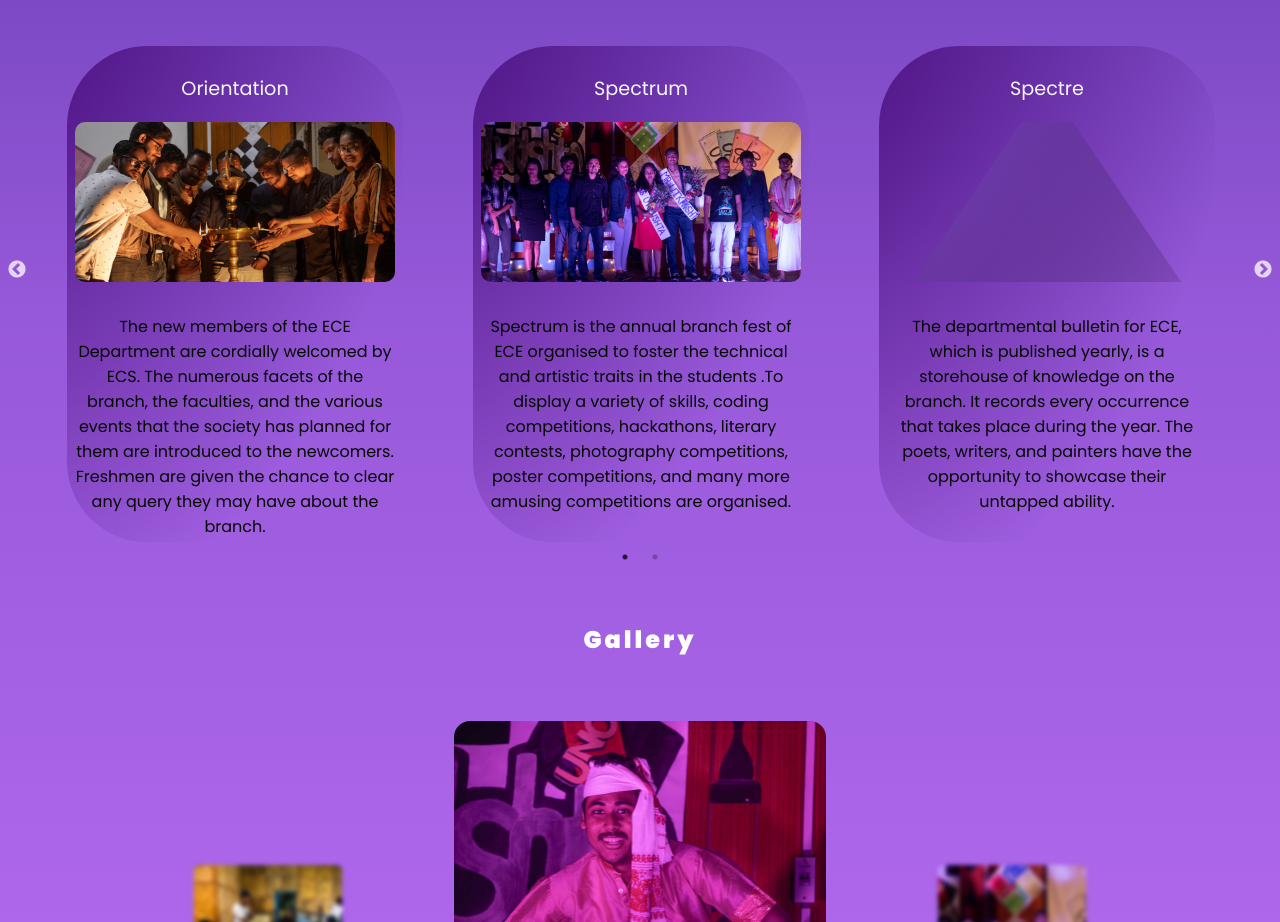
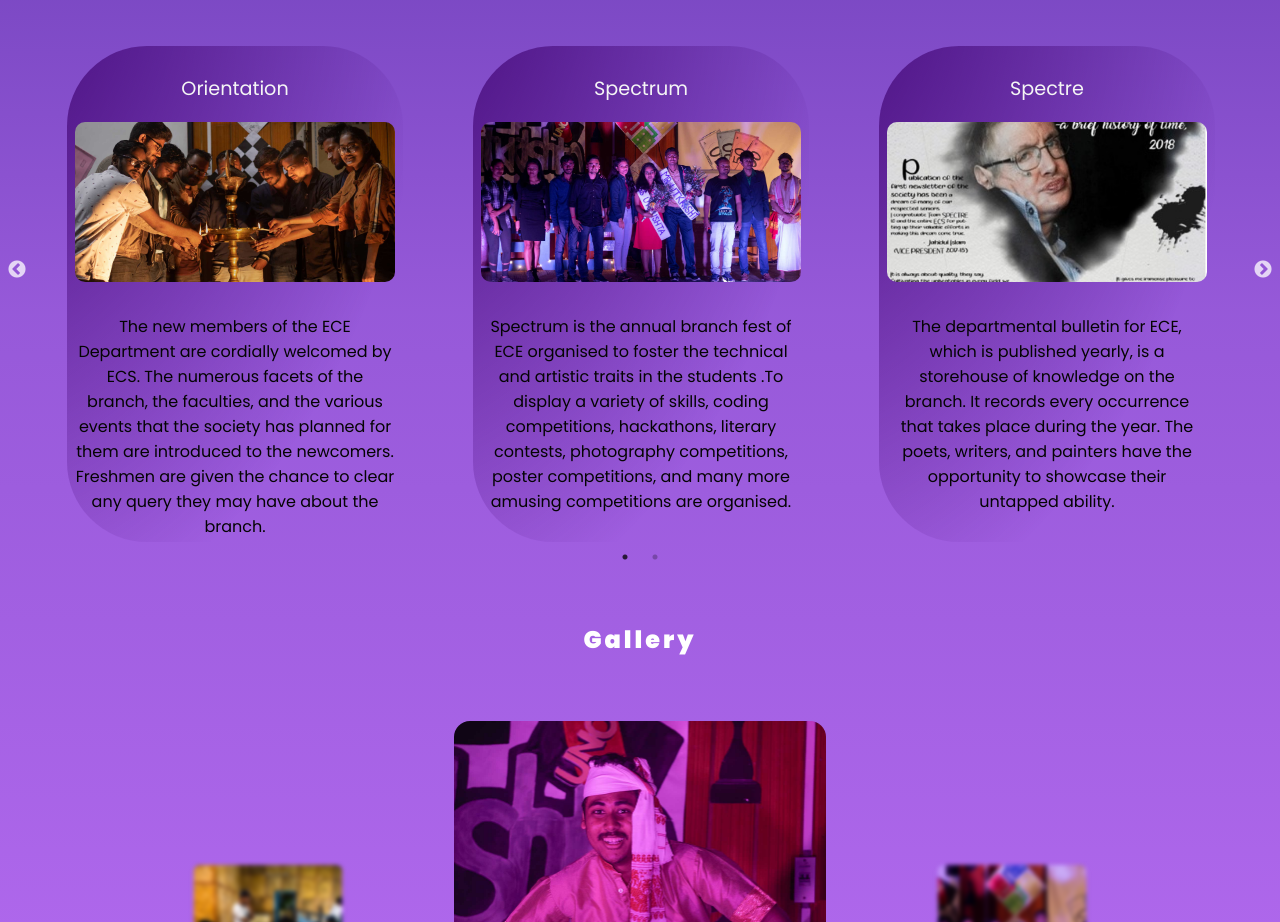
Before and after one commit to Rohan-108/ECS-Website, a React (Create React App) app: page / in a window 1280 px wide. Shown: the part 2060-2982 px from the top of the page. Built offline with nearby package versions, Linux system fonts and the light colour scheme; no server answers.

Commit message:
spectre photo added

```diff
--- a/src/components/Developers/Developers.jsx
+++ b/src/components/Developers/Developers.jsx
@@ -5,6 +5,7 @@ import Navbar from '../Navbar/Navbar.jsx'
 import "./developers.css"
 import Particle from "../Particle"
 import maharav from '../../assets/galleryImage/maharav.jpeg'
+import jacinth from '../../assets/galleryImage/jacinth.jpeg'
 import {motion}from 'framer-motion'
 const Developers = ({currentUser,setCurrentUser}) => {
   const dataAbhinav={
@@ -55,7 +56,7 @@ const Developers = ({currentUser,setCurrentUser}) => {
     desig: "Junior Design Member",
     insta: "link",
     linkedin: "link",
-    src:"https://i.ibb.co/jWk9mkG/IMG-20220225-012129-105.jpg"
+    src:jacinth
   },
   {
     name: "Maharnav",
--- a/src/components/Home/Home.jsx
+++ b/src/components/Home/Home.jsx
@@ -5,7 +5,6 @@ import Hero from './Hero';
 import "./home.css"
 import Message from './Message';
 import Slider from "react-slick";
-import Polygon from "../../assets/images/Polygon.png"
 import Cards from './Cards';
 import "slick-carousel/slick/slick.css";
 import "slick-carousel/slick/slick-theme.css";
@@ -17,6 +16,7 @@ import aryan_batch from "../../assets/galleryImage/aryan_batch.jpg"
 import dehleez from '../../assets/galleryImage/dehleez.jpeg'
 import fresher from '../../assets/galleryImage/fresher.jpg'
 import light from '../../assets/galleryImage/light.jpg'
+import spectre from '../../assets/galleryImage/spectre.jpeg'
 const Home = (props) => {
   const{currentUser,setCurrentUser}=props;
       const settings1 = {
@@ -97,7 +97,7 @@ const Home = (props) => {
                 ocassion={"Orientation"}/>
                 <Cards ocassion={'Spectrum'} message={"Spectrum is the annual branch fest of ECE organised to foster the technical and artistic traits in the students .To display a variety of skills, coding competitions, hackathons, literary contests, photography competitions, poster competitions, and many more amusing competitions are organised."}
                 src={fresher}/>
-                <Cards src={Polygon} message={"The departmental bulletin for ECE, which is published yearly, is a storehouse of knowledge on the branch. It records every occurrence that takes place during the year. The poets, writers, and painters have the opportunity to showcase their untapped ability."}
+                <Cards src={spectre} message={"The departmental bulletin for ECE, which is published yearly, is a storehouse of knowledge on the branch. It records every occurrence that takes place during the year. The poets, writers, and painters have the opportunity to showcase their untapped ability."}
                 ocassion={"Spectre"}/>
                 <Cards message={"We say adieu in style. Final-year seniors leave the college in a fun and memorable way by walking through Dahleez. Dahleez, the ECE branch farewell, gives  the seniors a chance to reconcile their exciting college journey."} ocassion={"Dehleez"} src={dehleez}/>
         </Slider>
```
Also changed, not shown: src/assets/galleryImage/jacinth.jpeg (added), src/assets/galleryImage/spectre.jpeg (added).
